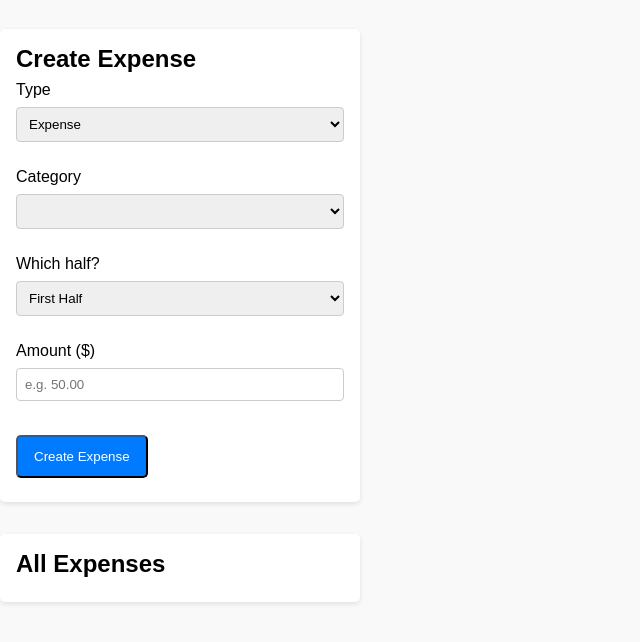
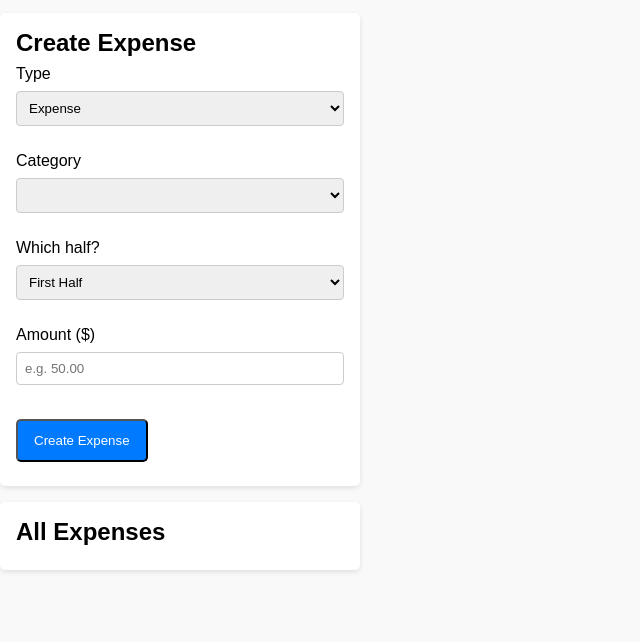
Before and after one commit to aleink/Monthly-budget, a plain HTML site: page docs/transactions.html in a window 1280 px wide. Shown: the part 74-716 px from the top of the page, without its empty margins (0-640 px from the left). Drawn offline with Linux system fonts and the light colour scheme; no server answers.

Commit message:
Update transactions.html

```diff
--- a/docs/transactions.html
+++ b/docs/transactions.html
@@ -3,29 +3,20 @@
 <head>
   <meta charset="UTF-8"/>
   <meta name="viewport" content="width=device-width, initial-scale=1.0"/>
-  <title>Transactions (H1 or H2)</title>
+  <title>Transactions</title>
   <link rel="stylesheet" href="assets/style.css"/>
   <style>
-    /* Ensure html/body fill viewport height */
+    /* Ensures body covers full screen height without forcing items left */
     html, body {
       margin: 0;
       padding: 0;
-      min-height: 100vh; /* occupy full screen height */
+      min-height: 100vh; /* fill vertical space */
       width: 100%;
+      box-sizing: border-box;
     }
-    /* Optional: let .card or main container fill vertical space if needed */
-    body {
-      display: flex;
-      flex-direction: column;
-    }
-    /* If you want each 'card' to space properly,
-       you can use margin or your existing style.css */
-    .content {
-      flex: 1; /* let main content grow */
-      display: flex;
-      flex-direction: column;
-      justify-content: flex-start;
-    }
+    /* Rely on assets/style.css for .card styling, etc.
+       If you want further alignment or max-width,
+       do it in .card or your global style. */
   </style>
 </head>
 <body>
@@ -34,7 +25,6 @@
     <h1>Expenses</h1>
   </header>
 
-  <div class="content"><!-- flexible container for .card blocks -->
   <div class="card">
     <h2>Create Expense</h2>
     <label for="txnType">Type</label>
@@ -56,7 +46,7 @@
     <br><br>
 
     <label for="txnAmt">Amount ($)</label>
-      <input type="number" step="0.01" id="txnAmt" placeholder="e.g. 50.00" />
+    <input type="number" step="0.01" id="txnAmt" placeholder="e.g. 50.00"/>
     <br><br>
 
     <button class="btn" id="txnAddBtn">Create Expense</button>
@@ -65,7 +55,6 @@
   <div class="card">
     <h2>All Expenses</h2>
     <ul id="txnList"></ul>
-    </div>
   </div>
 
   <script type="module">
@@ -91,7 +80,6 @@
       txnAddBtn.addEventListener("click", createExpense);
     });
 
-    // Load categories into the dropdown
     async function loadCategories() {
       try {
         const snap = await getDocs(collection(db, "categories"));
@@ -111,7 +99,6 @@
       }
     }
 
-    // Create a new expense doc
     async function createExpense() {
       const typeVal = txnTypeEl.value;
       const catIdVal = txnCatEl.value;
@@ -144,7 +131,6 @@
       }
     }
 
-    // Load & display existing expenses
     async function loadExpenses() {
       try {
         const snap = await getDocs(collection(db, "transactions"));
@@ -152,7 +138,6 @@
         snap.forEach(docSnap => {
           txns.push({ id: docSnap.id, ...docSnap.data() });
         });
-        // filter only expense or rent_expense
         const expenseTxns = txns.filter(t => t.type==="expense" || t.type==="rent_expense");
 
         txnListEl.innerHTML = "";
```
Lines whose indentation alone changed are shown as unchanged.
